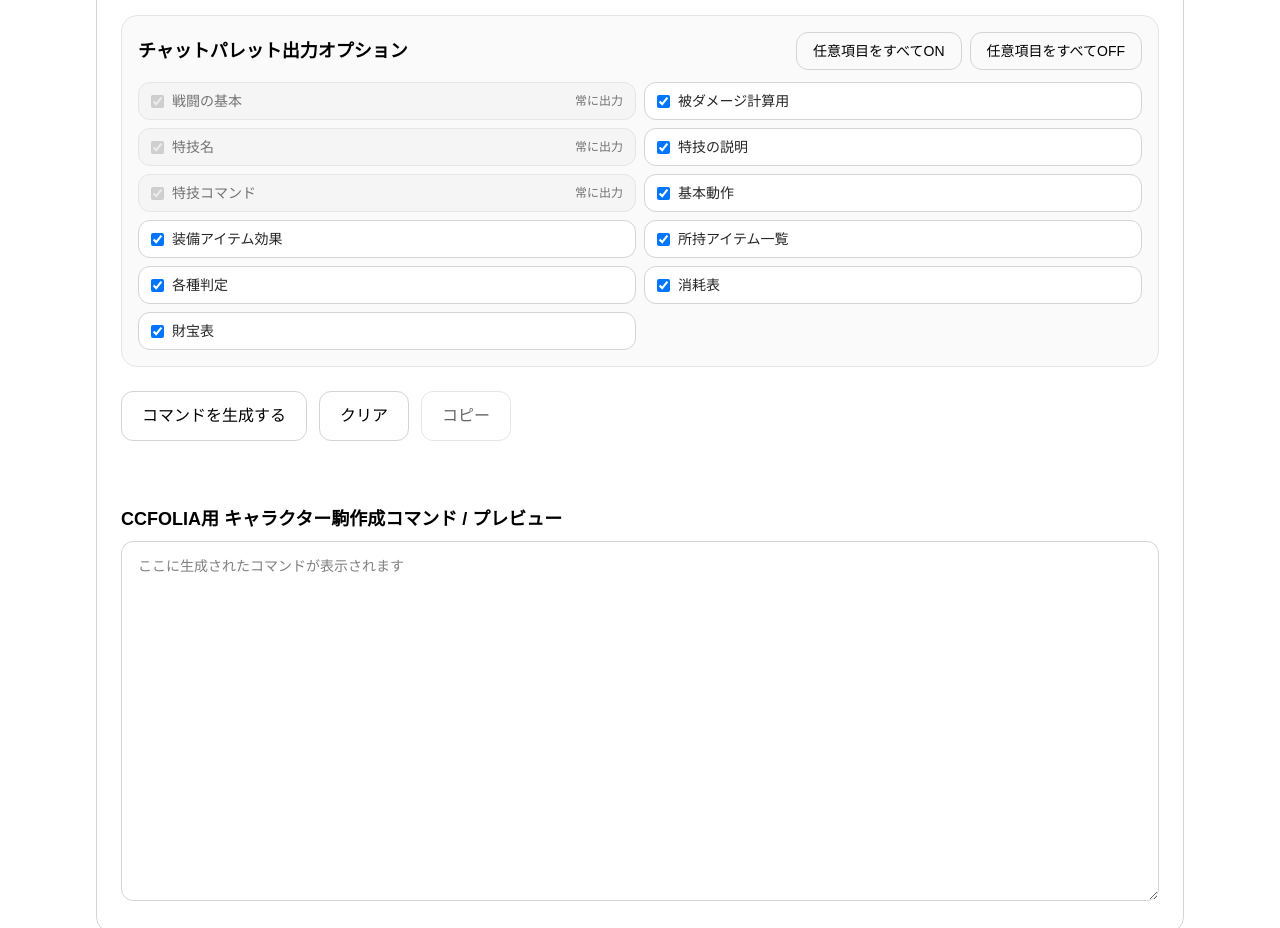
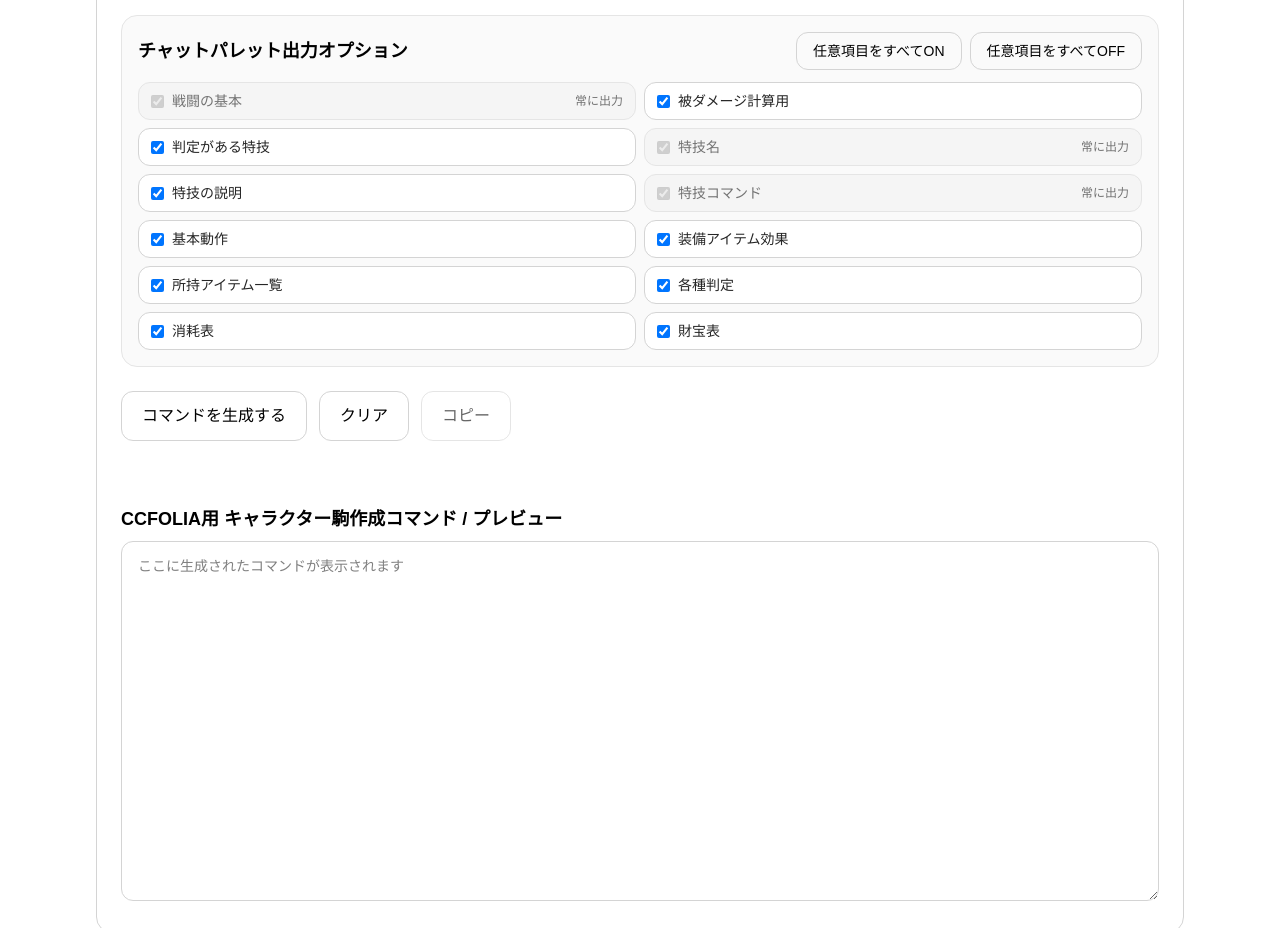
Before and after one commit to ramune428/lhtrpg_webapp_challenge, a Next.js app in the folder frontend/: page / in a window 1280 px wide. Shown: the part 1360-2288 px from the top of the page. Built offline with nearby package versions, Linux system fonts and the light colour scheme.

Commit message:
feat: add skill check output option

```diff
--- a/frontend/app/page.tsx
+++ b/frontend/app/page.tsx
@@ -34,6 +34,7 @@ type OutputOptionItem = {
 const outputOptionItems: OutputOptionItem[] = [
   { key: "combatBasics", label: "戦闘の基本", alwaysOn: true },
   { key: "includeDamageCalculator", label: "被ダメージ計算用" },
+  { key: "includeSkillChecks", label: "判定がある特技" },
   { key: "skillNames", label: "特技名", alwaysOn: true },
   { key: "includeSkillDescriptions", label: "特技の説明" },
   { key: "skillCommands", label: "特技コマンド", alwaysOn: true },
@@ -48,6 +49,7 @@ const outputOptionItems: OutputOptionItem[] = [
 function createAllOptionalOptions(checked: boolean): ChatPaletteOptions {
   return {
     includeDamageCalculator: checked,
+    includeSkillChecks: checked,
     includeSkillDescriptions: checked,
     includeBasicActions: checked,
     includeEquipmentEffects: checked,
```
